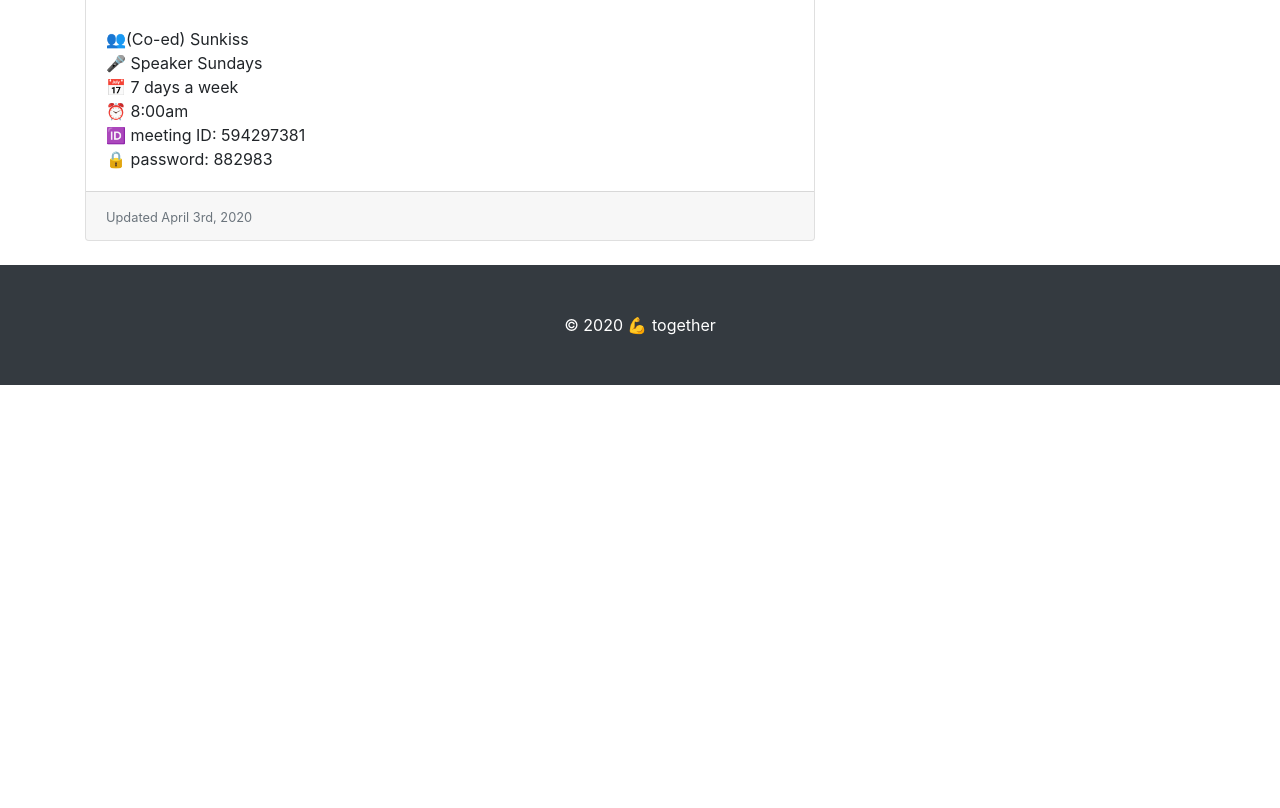
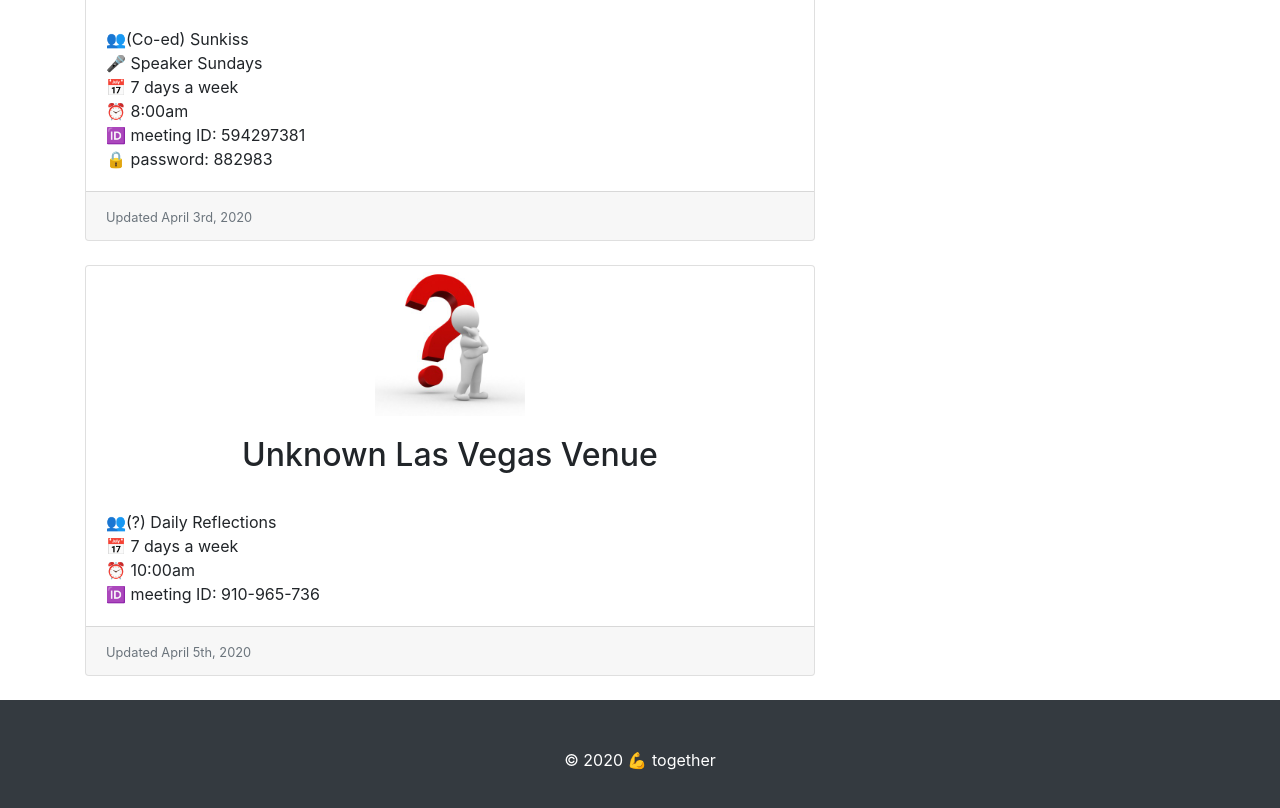
Before and after one commit to lasvegaslocals/meetings, a website: page index.html in a window 1280 px wide. Shown: the part 1954-2762 px from the top of the page. Before the commit the page ends 2339 px from the top, so only its background shows below. Drawn offline with Linux system fonts and the light colour scheme.

Commit message:
added 10am meeting as mentioned by Betty

```diff
--- a/index.html
+++ b/index.html
@@ -66,7 +66,7 @@
 <!--         <h5 class="txtcenter">➡️ <i>Please take this <a href="https://www.surveymonkey.com/r/R623SQM" target="_blank">quick, one-question survey</a>.</i> ⬅️</h5> -->
 
 
-        <!-- Meeting Venue 1 -->
+        <!-- The Meeting Space -->
         <div class="card mb-4">
           <img class="card-img-top meeting-space" src="assets/images/TMS.jpg" alt="The Meeting Space Logo">
           <div class="card-body">
@@ -106,7 +106,7 @@
           </div>
         </div>
 
-        <!-- Meeting Venue 2 -->
+        <!-- Grace in the Desert Episcopal -->
         <div class="card mb-4">
           <img class="card-img-top serenity center" src="assets/images/gracechurch.png" alt="Grace in the Desert Episcopal Image">
           <div class="card-body">
@@ -125,7 +125,7 @@
           </div>
         </div>
 
-        <!-- Meeting Venue 3 -->
+        <!-- Serenity Club -->
         <div class="card mb-4">
           <img class="card-img-top serenity center" src="assets/images/serenity-club.jpg" alt="Serenity Club Image">
           <div class="card-body">
@@ -142,6 +142,24 @@
           </div>
           <div class="card-footer text-muted">
             <small>Updated April 3rd, 2020</small>
+          </div>
+        </div>
+
+         <!-- Unknown Venue -->
+        <div class="card mb-4">
+          <img class="card-img-top serenity center" src="assets/images/question.jpg" alt="Unknown Las Vegas Venue">
+          <div class="card-body">
+            <h2 class="card-title txtcenter">Unknown Las Vegas Venue</h2>
+            <p class="card-text">
+              <br />👥(?) Daily Reflections
+              <br />📅 7 days a week
+              <br />⏰ 10:00am
+              <br />🆔 meeting ID: 910-965-736
+            </p>
+            <!-- <a href="#" class="btn btn-primary">Read More &rarr;</a> -->
+          </div>
+          <div class="card-footer text-muted">
+            <small>Updated April 5th, 2020</small>
           </div>
         </div>
 
```
Also changed, not shown: assets/images/question.jpeg (added), assets/images/question.jpg (added).
